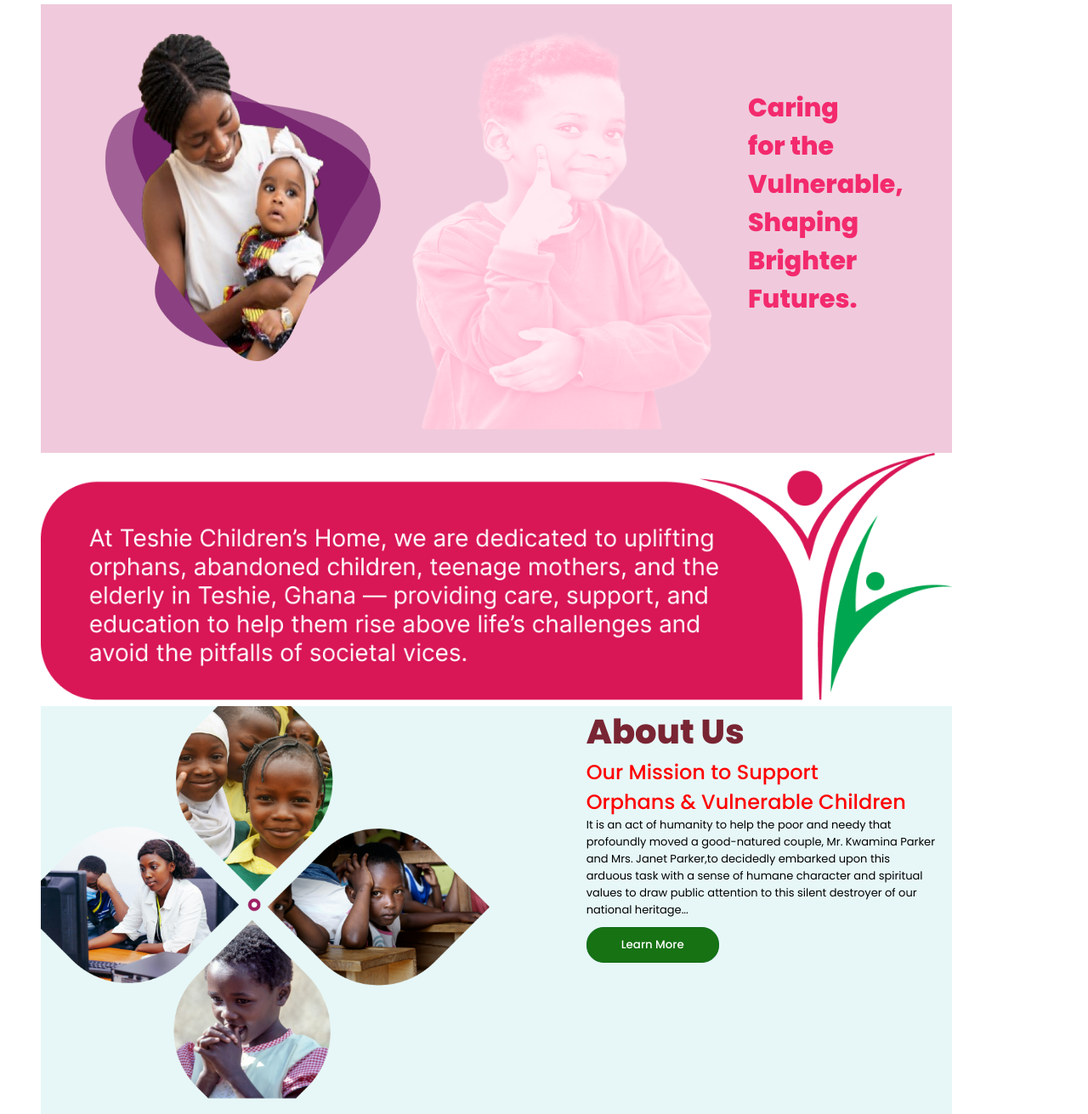
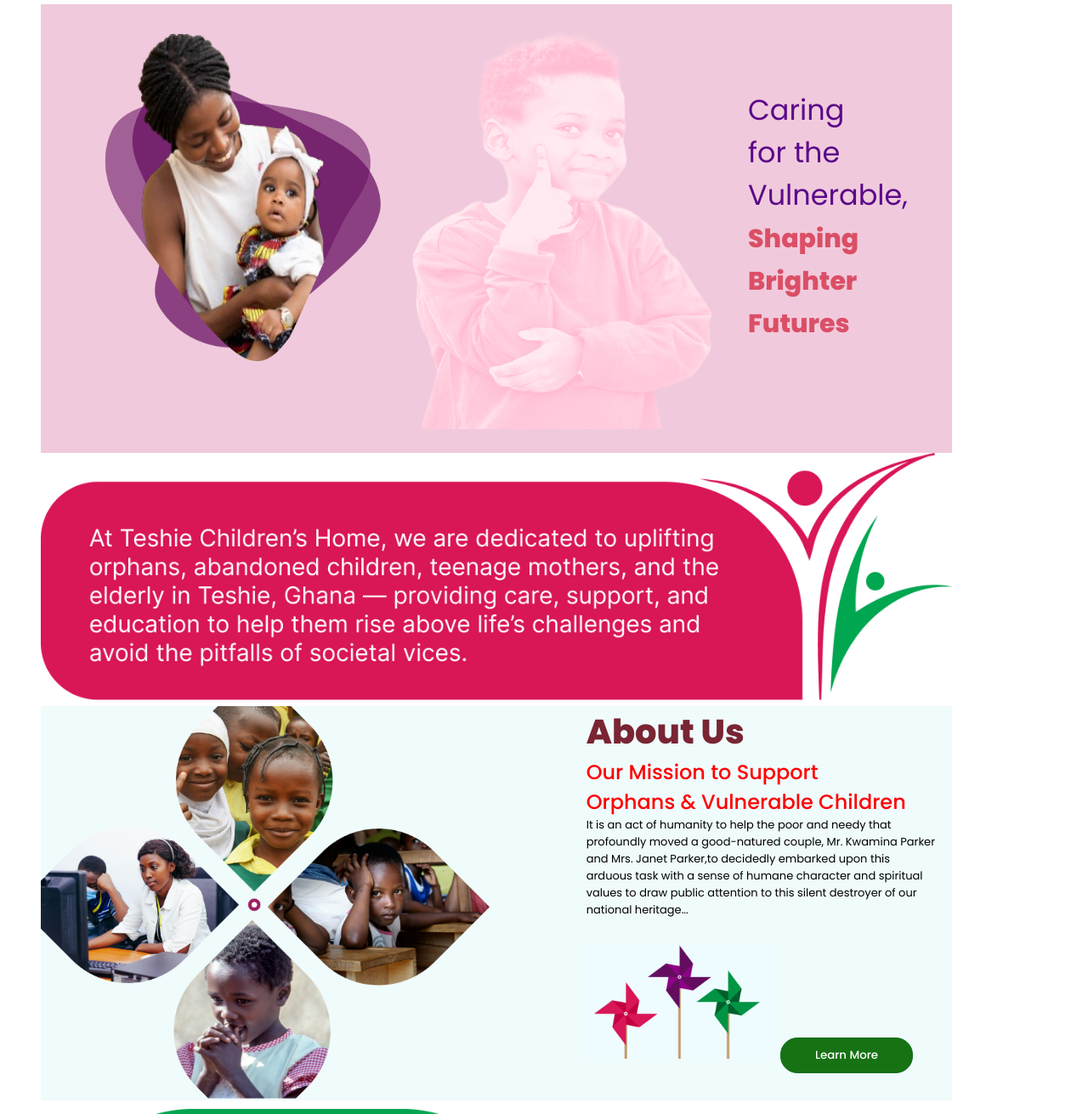
Before and after one commit to Agyemang188/Jeffrey, a plain HTML site: page index.html in a window 1280 px wide. Shown: the part 901-2212 px from the top of the page at 85% size. Drawn offline with Linux system fonts and the light colour scheme.

Commit message:
Add files via upload

```diff
--- a/index.html
+++ b/index.html
@@ -45,34 +45,33 @@
     </section>
     <section id="sun">
         <div class="left"><img src="Group 44.png"></div>
+
         <div class="middle"><img src="child_gradient 1.png"></div>
         <div class="right">
-            <!-- <div class="detail-box">
+            <div class="detail-box">
                 <h6>
                     Caring<br>
                     for the <br>
                     Vulnerable,
                 </h6>
                 <h6>
-                  Price
+
                     <span>
                         Shaping <br>Brighter<br> Futures
                     </span>
-                </h6> -->
-            <p>Caring<br>
-                for the <br>
-                Vulnerable,<br>
-                Shaping<br>
-                Brighter<br>
-                Futures.</p>
+                </h6>
             </div>
-        <div class="down">
         </div>
+        <!-- <div class="down">
+            <img src="Screenshot 2024-11-15 111152.png">
+        </div> -->
+
     </section>
     <section id="Group">
         <div class="top"><img src="Group 4.png"></div>
     </section>
     <section id="about">
+
         <div class="left">
             <div><img src="XMLID_18_.png"></div>
         </div>
@@ -89,7 +88,10 @@
                     a sense of humane character and spiritual <br>values to draw public attention to this silent
                     destroyer of our<br> national heritage...</p>
             </div>
-            <div class="end"> <button class="button button">Learn More</button></div>
+            <div class="end">
+                <img src="Screenshot 2024-11-15 122424.png">
+                <button class="button button">Learn More</button>
+            </div>
         </div>
     </section>
     <section id="years">
@@ -97,6 +99,7 @@
         </div>
         <div class="down">
             <button class="button button">See Our Success Stories</button>
+
         </div>
     </section>
     <section id="our">
@@ -118,7 +121,7 @@
         </div>
 
         <div class="middle">
-
+            <!-- <img src="Kid's crafts 1.png"> -->
         </div>
     </section>
     <section id="more">
@@ -136,16 +139,18 @@
     </section>
     <section id="hope">
         <div class="top">
+
             <h1>Stories of Hope and <br>Transformation</h1>
         </div>
         <div class="left">
+
             <p>"Lorem ipsum dolor sit amet, consectetur adipiscing<br> elit, sed do eiusmod tempor incididunt ut labore
                 et<br> dolore magna aliqua. Ut enim ad minim veniam, quis <br>nostrud exercitation ullamco laboris nisi
                 ut aliquip ex<br> ea commodo consequat. Duis aute irure dolor in<br> reprehenderit in voluptate velit
                 esse cillum dolore eu <br>fugiat nulla pariatur. Excepteur sint occaecat <br>cupidatat non proident,
                 sunt in culpa qui officia <br>deserunt mollit anim id est laborum."</p>
             <div class="right">
-                <img src="Mask grouppp.png">
+                <img src="Screenshot 2024-11-15 110720.png">
             </div>
         </div>
         <div class="down">
@@ -180,7 +185,6 @@
             </div>
             <div class="bg-image">
                 <div class="card">
-
                     <button class="button button">Volunteer</button>
                     <p>Please join us at the Teshie<br> Children’s Home with your<br> sponsorship...
                     </p>
--- a/style.css
+++ b/style.css
@@ -135,6 +135,35 @@ body {
     height: 30rem;
 
 }
+#sun .right .detail-box {
+    display: -webkit-box;
+    display: -ms-flexbox;
+    display: flex;
+    flex-direction: column;
+    -webkit-box-pack: justify;
+    -ms-flex-pack: justify;
+    justify-content: space-between;
+    font-size: 50px;
+    text-decoration: none;
+    color: #5b098a;
+    font-weight: bolder;
+    padding-top: 80px;
+
+}
+
+#sun .right .detail-box h6 span {
+    color: #db4f66;
+    text-decoration: none;
+    font-size: 30px;
+    font-weight: 800;
+
+
+}
+
+#new .h6 {
+    text-decoration: none;
+    font-size: 55px;
+}
 
 #sun .right p {
     font-weight: 800;
@@ -143,9 +172,10 @@ body {
     color: rgb(243, 42, 109);
 }
 
-#sun .down {
+#sun .down img{
     display: flex;
-    flex-direction: row;
+    flex-direction: column;
+
 }
 
 #Group {
@@ -157,11 +187,12 @@ body {
 }
 
 #about {
-    background-color: rgb(231, 247, 247);
+    background-color: rgb(240, 251, 252);
     display: flex;
     flex-direction: row;
     justify-content: space-between;
     width: 67rem;
+    height: 29rem;
     padding-bottom: 15px;
 }
 
@@ -211,6 +242,10 @@ body {
     background-color: white;
 
     color: #ec2a4a;
+}
+#about .end img{
+    width: 14rem;
+    padding-top: 20px;
 }
 
 #years {
@@ -306,6 +341,11 @@ hr{
     width: 21rem;
 
 }
+/* #our .middle img{
+    padding-right: 450px;
+    width: 45rem;
+    padding-top: 190px;
+} */
 #more{
     display: flex;
     flex-direction: column;
@@ -377,7 +417,9 @@ hr{
     display: flex;
     flex-direction:column;
     padding-top: 70px;
+
 }
+
 #hope .top h1{
     color: green;
     font-weight: 600;
@@ -387,11 +429,12 @@ hr{
     padding-right: 600px;
 }
 #hope .left{
-   background-color: #eeb5d0;
+   background-color: #fad0e4dc;
    display: flex;
    flex-direction: row;
    padding-top: 30px;
    width: 67rem;
+
 }
 #hope .left p{
     font-size: 16px;
@@ -418,7 +461,7 @@ hr{
 #hope .down{
   text-align: right;
   padding-top: 30px;
-  padding-right:1100px;
+  padding-right:1000px;
 }
 #hope .button:hover {
     background-color: white;
```
Also changed, not shown: Screenshot 2024-11-15 110720.png (added), Screenshot 2024-11-15 111152.png (added), Screenshot 2024-11-15 122424.png (added), Screenshot 2024-11-19 111013.png (added). Lines whose indentation alone changed are shown as unchanged.
